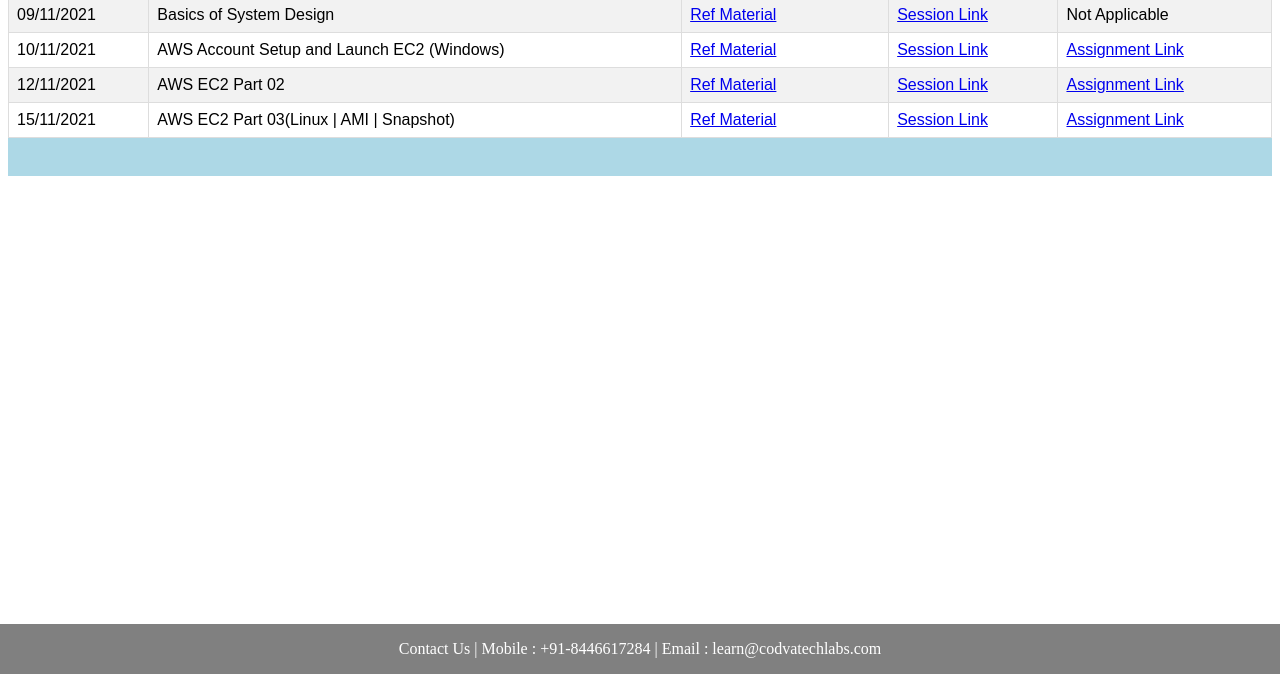
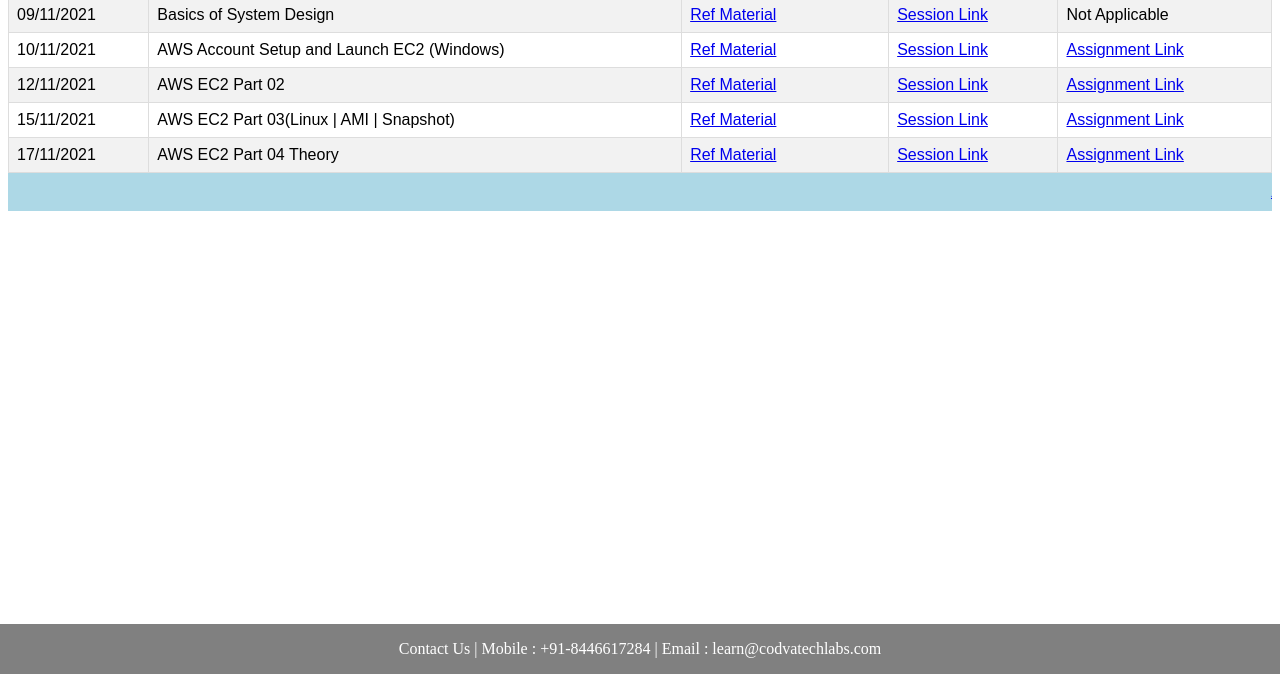
Before and after one commit to codvatechlabs/ctl-devops-bootcamp-nov-2021, a plain HTML site: page index.html in a window 1280 px wide. Shown: the part 126-800 px from the top of the page. Drawn offline with Linux system fonts and the light colour scheme.

Commit message:
Update index.html

```diff
--- a/index.html
+++ b/index.html
@@ -97,6 +97,13 @@ marquee {
   <td><a = href="https://drive.google.com/file/d/1UgW3hN5JzhwvywKNAQULorvtd--zgmuE/view?usp=sharing">Session Link</a"></td>
   <td><a = href="https://drive.google.com/drive/folders/1BzdgHmmpqtqMh6ifcefoLs8o-DOVHR6h?usp=sharing">Assignment Link</a"></td>
 </tr>
+<tr>
+  <td>17/11/2021</td>
+  <td>AWS EC2 Part 04 Theory </td>
+  <td><a = href="NA">Ref Material</a"></td>
+  <td><a = href="https://drive.google.com/drive/folders/1Nys8ETiTNec5yR7jnwE1TenLnRQl-z4X?usp=sharing">Session Link</a"></td>
+  <td><a = href="NA">Assignment Link</a"></td>
+</tr>
 </tr>
 </table>
 
```
